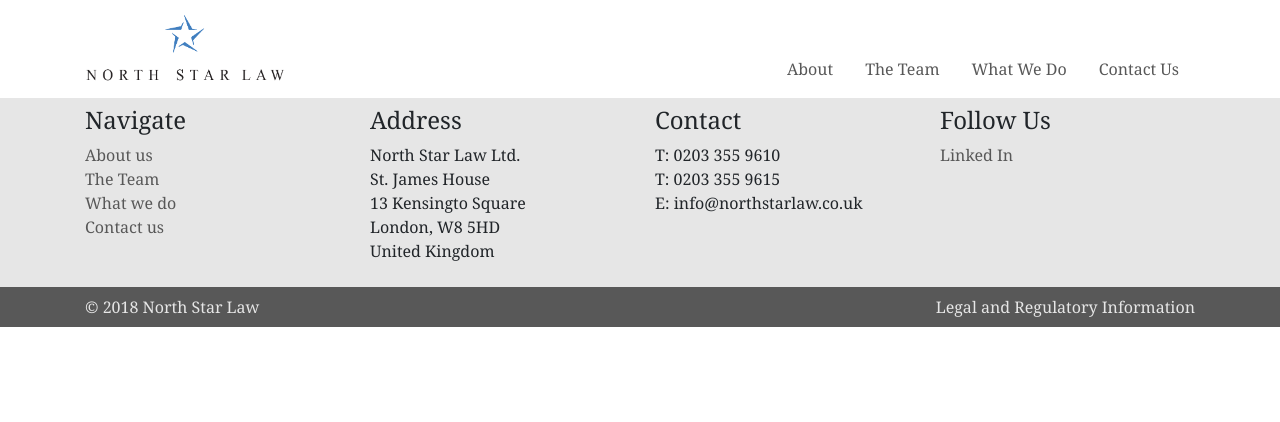
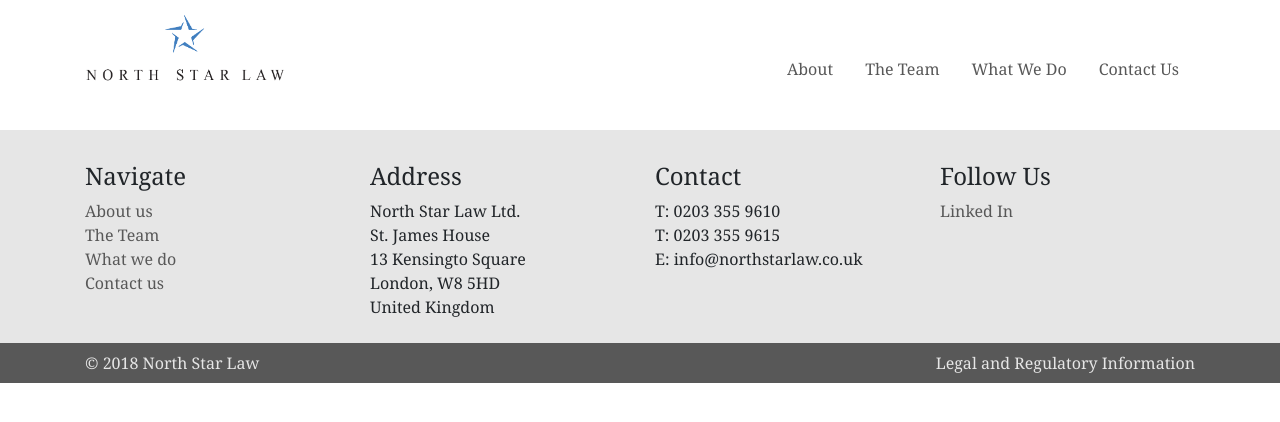
Before and after one commit to northstarlaw/website, a Jekyll site: the page built from docs/index.html, in a window 1280 px wide. Shown: the top 422 px of the page. Built offline with Jekyll 4.4.1, drawn with Linux system fonts in a browser that asks for light colours.

Commit message:
add spacing (#4)

```diff
--- a/docs/_includes/header.html
+++ b/docs/_includes/header.html
@@ -1,4 +1,5 @@
 <header>
+  <div class="header">
     <div class="container">
       <nav class="navbar">
         <a class="navbar-brand" href="/">
@@ -21,4 +22,5 @@
         </ul>
       </nav>
     </div>
+  </div>
 </header>
--- a/docs/_sass/_footer.scss
+++ b/docs/_sass/_footer.scss
@@ -1,7 +1,8 @@
 .footer {
   background: color("light-grey");
-  padding-top: ($spacer / 2);
+  padding-top: $spacer * 2;
   padding-bottom: ($spacer /2);
+  margin-top: $spacer * 2;
 }
 
 .footer-legal {
--- a/docs/_sass/_header.scss
+++ b/docs/_sass/_header.scss
@@ -1,4 +1,6 @@
 .header {
+  margin-bottom: $spacer * 2;
+
   &-brand-image {
     max-width: 200px;
   }
```
Lines whose indentation alone changed are shown as unchanged.
